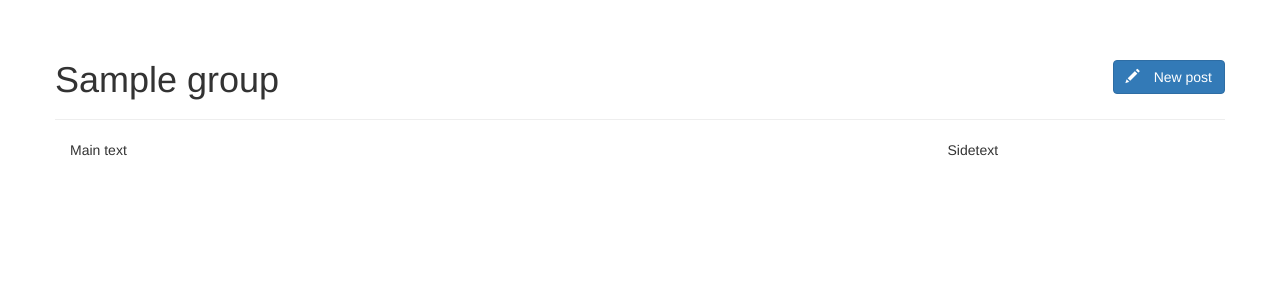
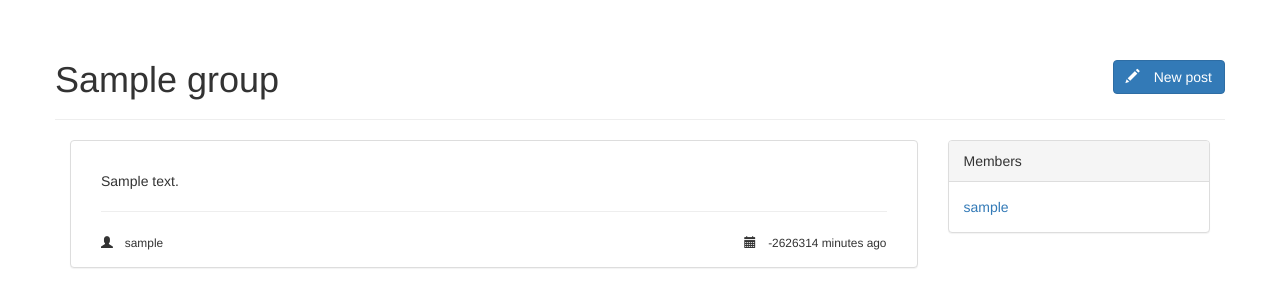
Before and after one commit to mihalea/Object, a PHP site: page /test/groups.php?id=1 in a window 1280 px wide. Shown: the part 52-359 px from the top of the page. Run offline with PHP 8.4, Linux system fonts and the light colour scheme; the visitor is signed in with stand-in values (Sample User, id 1); tables that the repository leaves empty or names only in its code hold one stand-in row (values such as "Sample post"); some libraries are stand-ins or nearby versions.

Commit message:
Added posting to groups.

```diff
--- a/classes/GroupManager.php
+++ b/classes/GroupManager.php
@@ -4,28 +4,36 @@ require_once("config/db.php");
 
 	class GroupManager {
 
-	public $id;
-	public $group;
 		public $errors = array();
 
 		public function __construct()
 		{
-		if(isset($_POST["name"])) {
+			$url = "groups.php?";
+			if(isset($_GET["id"]) && !empty($_GET["id"]))
+				$url = $url . "id=" . $_GET["id"];
+
+			if(isset($_POST["newGroup"])) {
 				if ($this->createGroup() == true) {
-				header("Location: groups.php");
+					header("Location: " . $url);
 					} else {
-				#header("Location: groups.php?error=create");
+					header("Location: " . $url . "&error=create");
+				}
+			} elseif (isset($_POST["newPost"])) {
+				if($this->createPost() == true) {
+					header("Location: " . $url);
+				} else {
+					#header("Location: " . $url . "&error=post");
 				}
 			}
 		}
 
 		public function createGroup()
 		{
-		if(empty($_POST["name"]))
+			if(!isset($_POST["name"]) OR empty($_POST["name"])) {
 				$this->errors[] = "Empty post var: name";
-		elseif(!isset($_SESSION["id"]) OR empty($_SESSION["id"]))
+			} elseif(!isset($_SESSION["id"]) OR empty($_SESSION["id"])) {
 				$this->errors[] = "Empty or not set user id";
-		else {
+			} else {
 				$conn = new mysqli(DB_HOST, DB_USER, DB_PASS, DB_NAME);
 				if($conn->connect_error) {
 					$this->errors[] = "Connection failed!: " . $conn->connect_error;
@@ -80,6 +88,51 @@ class GroupManager {
 			return false;
 		}
 
+		public function createPost()
+		{
+			if(!isset($_POST["post"]) OR empty($_POST["post"])) {
+				$this->errors[] = "Empty post var: text";
+			} elseif(!isset($_GET["id"]) OR empty($_GET["id"])) {
+				$this->errors[] = "Group not selected";
+			} elseif(!isset($_SESSION["id"]) OR empty($_SESSION["id"])) {
+				$this->errors[] = "Empty or not set user id";
+			} else {
+				$conn = new mysqli(DB_HOST, DB_USER, DB_PASS, DB_NAME);
+				if($conn->connect_error) {
+					$this->errors[] = "Connection failed!: " . $conn->connect_error;
+					return false;
+				}
+
+				$stmt = $conn->prepare("INSERT INTO gposts (group_id, user_id, text, date)
+					VALUES(?, ?, ?, NOW());");
+				if(false === $stmt) {
+					$this->errors[] = "Prepare failed " . $conn->error;
+					return false;
+				}
+
+				$group_id = $_GET["id"];
+				$user_id = $_SESSION["id"];
+				$text = $_POST["post"];
+
+				$ok = $stmt->bind_param("iis", $group_id, $user_id, $text);
+				if(false === $ok) {
+					$this->errors[] = "bind_param() failed";
+					return false;
+				}
+
+				$ok = $stmt->execute();
+				if(false === $ok) {
+					$this->errors[] = "execute() failed";
+					return false;
+				}
+
+				return true;
+
+			}
+
+			return false;
+		}
+
 		public function getGroups()
 		{
 			$conn = new mysqli(DB_HOST, DB_USER, DB_PASS, DB_NAME);
@@ -91,7 +144,7 @@ class GroupManager {
 
 			$query = "SELECT groups.name, groups.group_id, membership.flag
 			FROM groups
-				INNER JOIN membership on groups.group_id = membership.group_id
+			INNER JOIN membership ON groups.group_id = membership.group_id
 			WHERE membership.user_id = ?";
 
 			$stmt = $conn->prepare($query);
@@ -143,6 +196,7 @@ class Group {
 		private $id;
 		private $name;
 		private $members = array();
+		private $posts = array();
 
 		public function __construct($id)
 		{
@@ -161,6 +215,13 @@ class Group {
 				if($conn->connect_errno)
 				die("Failed to connect to database");
 
+				$this->nameQuery($conn);
+				$this->memberQuery($conn);
+				$this->postQuery($conn);
+			}
+		}
+
+		private function nameQuery($conn) {
 			$query = "SELECT name
 			FROM groups
 			WHERE group_id = ?
@@ -187,9 +248,136 @@ class Group {
 
 			$this->name = $name;
 		}
+
+		private function memberQuery($conn) {
+			$query = "SELECT membership.user_id, members.username
+			FROM membership
+			INNER JOIN members ON membership.user_id = members.user_id
+			WHERE group_id = ?;";
+			$stmt = $conn->prepare($query);
+			if(false === $stmt)
+			die("Prepare failed");
+
+			$ok = $stmt->bind_param("i", $this->id);
+			if(false === $ok)
+			die("bind_param failed");
+
+			$ok = $stmt->execute();
+			if(false === $ok)
+			die("Execute failed");
+
+			$ok = $stmt->bind_result($user_id, $name);
+			if(false === $ok)
+			die("bind_result failed");
+
+
+			while($stmt->fetch())
+			{
+				$this->members[] = new User($user_id, $name);
+			}
 		}
 
+		private function postQuery($conn) {
+			$query = "SELECT gposts.user_id, members.username, gposts.text, gposts.date
+			FROM gposts
+			INNER JOIN members ON gposts.user_id = members.user_id
+			WHERE group_id = ?
+			ORDER BY gposts.date DESC;";
+			$stmt = $conn->prepare($query);
+			if(false === $stmt)
+			die("Prepare failed");
+
+			$ok = $stmt->bind_param("i", $this->id);
+			if(false === $ok)
+			die("bind_param failed");
+
+			$ok = $stmt->execute();
+			if(false === $ok)
+			die("Execute failed");
+
+			$ok = $stmt->bind_result($user_id, $username, $text, $date);
+			if(false === $ok)
+			die("bind_result failed");
+
+			while($stmt->fetch())
+			{
+				$this->posts[] = new Post(new User($user_id, $username), $text, $date);
+			}
+		}
+
+		public function getRandomMembers($limit) {
+			if($limit > count($this->members))
+			$limit = count($this->members);
+			$keys = array_rand($this->members, $limit);
+
+			$random = array();
+
+			if(is_array($keys) AND count($keys) > 0) {
+				foreach($keys as $key)
+				$random[] = $this->members[$key];
+				} else {
+				$random[] = $this->members[$keys];
+			}
+
+			return $random;
+		}
+
+		public function getID() { return $this->id; }
 		public function getName() { return $this->name; }
+		public function getPosts() { return $this->posts; }
+
+
+	}
+
+	class User {
+		public $name;
+		public $id;
+
+		public function __construct($id, $name) {
+			$this->name = $name;
+			$this->id = $id;
+		}
+	}
+
+	class Post {
+		public $user;
+		public $text;
+		public $date;
+
+		public function __construct($user, $text, $date) {
+			$this->user = $user;
+			$this->text = $text;
+			$this->date = $date;
+		}
+
+		public function timeDifference() {
+			$timeNow = time() + (2 * 60 * 60);
+			$timePost = strtotime($this->date);
+
+			$seconds = $timeNow - $timePost;
+
+
+			if( ($minutes = $seconds / 60) < 60 ) {
+				$minutes = round($minutes);
+
+				if($minutes == 1)
+				return $minutes . ' minute ago';
+				else
+				return $minutes . ' minutes ago';
+				} else if ( $hours = $minutes / 60 < 24 ) {
+				$hours = round($hours);
+				if($hours == 1)
+				return $hours . ' hour ago';
+				else
+				return $hours . ' hours ago';
+				} else {
+				$days = round($hours / 24);
+				if($days == 1)
+				return $days . ' day ago';
+				else
+				return $days . ' days ago';
+			}
+		}
 	}
 
 ?>
--- a/css/styles.css
+++ b/css/styles.css
@@ -4,6 +4,11 @@
   margin: 0 auto;
   position:relative;
   top: 75px;
+}
+
+.post {
+  padding:15px;
+  padding-bottom: 0px;
 }
 
 #register {
--- a/events.php
+++ b/events.php
@@ -18,8 +18,8 @@
 			$manager = new EventManager();
 
 			if($manager->errors)
-			foreach($manager->errors as $error)
-			echo $error;
+				foreach($manager->errors as $error)
+					echo $error;
 
 			if ($login->isLogged()) {
 
--- a/groups.php
+++ b/groups.php
@@ -41,7 +41,7 @@
 									</div>
 								</div>
 
-								<input type="submit" name="group" id="submit" class="btn btn-success pull-right"></input>
+								<input type="submit" name="newGroup" id="submit" class="btn btn-success pull-right"></input>
 								<div class="clearfix"></div>
 							</form>
 						</div>
@@ -72,15 +72,15 @@
 							</div>
 					</div>
 					<div class="row">
-						<div class="col-xs-9">
+						<div class="col-sm-9">
 							<div class="collapse" id="newMessageCollapse">
 								<form id="addEvent" method="POST">
 									<div class="form-group">
-										<label for="inputPost" class="control-label">Comment: </label>
+										<label for="inputPost" class="control-label">Post: </label>
 										<textarea rows="4" id="inputPost" name="post" class="form-control"/></textarea>
 									</div>
 
-									<input type="submit" name="event" id="submit" class="btn btn-success pull-right"></input>
+									<input type="submit" name="newPost" id="submit" class="btn btn-success pull-right"></input>
 
 									<div class="clearfix"></div>
 								</form>
@@ -88,10 +88,42 @@
 								<hr />
 							</div>
 
-							<p> Main text </p>
+							<?php
+								if(isset($_GET["error"]) AND $_GET["error"] == "post") {
+									echo '<div class="alert alert-danger""><p>Error! Failed to post your message.</p></div>';
+								}
+
+								$posts = $group->getPosts();
+
+								if(is_array($posts) AND count($posts) > 0) {
+									foreach($posts as $post) {
+										echo '<div class="panel panel-default post"><div class="panel-body">';
+										echo $post->text;
+										echo '<hr /><small><span class="glyphicon glyphicon-user">&nbsp;</span>'
+											. $post->user->name . '</small>';
+										echo '<div class="pull-right"><small><span class="glyphicon glyphicon-calendar">&nbsp;</span>'
+											. $post->timeDifference() . '</small></div>';
+										echo '</div></div>';
+									}
+								}
+							?>
 						</div>
-						<div class="col-xs-3">
-							<p> Sidetext </p>
+						<div class="col-sm-3">
+							<div class="panel panel-default">
+								<div class="panel-heading">
+									Members
+								</div>
+								<div class="panel-body">
+								<?php
+									$members = $group->getRandomMembers(5);
+
+									$count = count($members);
+									for ($i = 0 ; $i<$count ; $i++) {
+										echo '<a href="#">' . $members[$i]->name . '</a><br />';
+									}
+								?>
+								</div>
+							</div>
 						</div>
 					</div>
 				</div>
```
Lines whose indentation alone changed are shown as unchanged.
